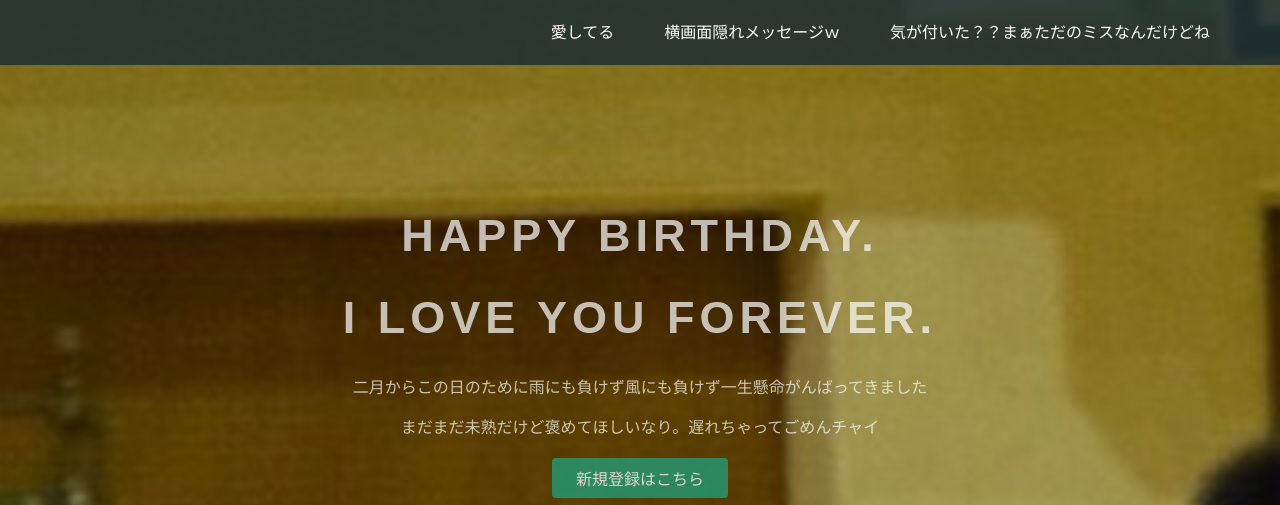
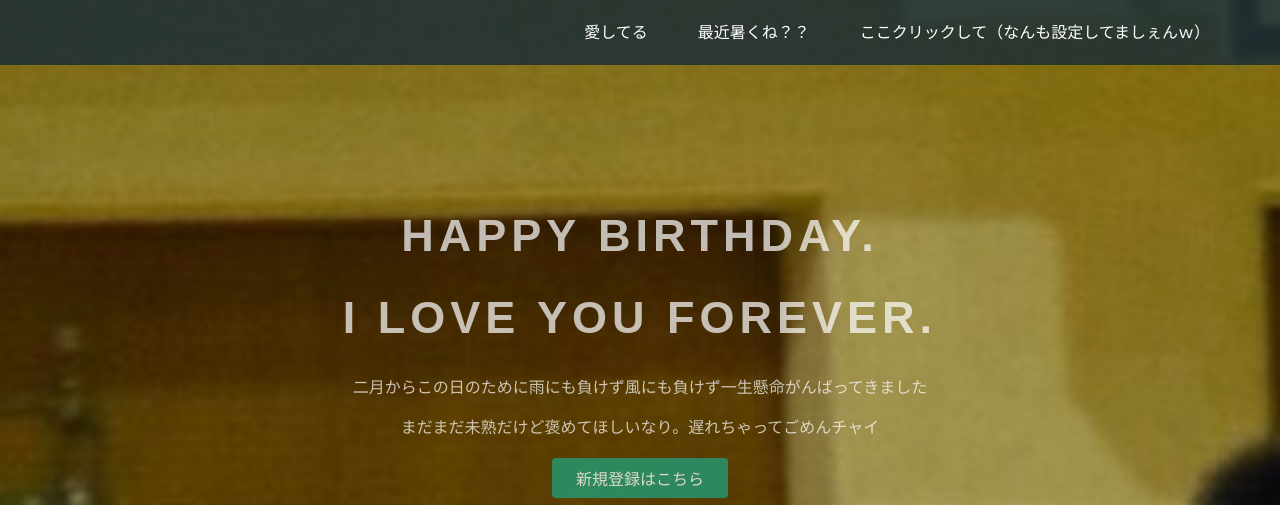
Before and after one commit to 3Piroro3/happybirthth.github.io, a plain HTML site: page index.html in a window 1280 px wide. Shown: the top 505 px of the page. Drawn offline with Linux system fonts and the light colour scheme.

Commit message:
Update index.html

```diff
--- a/index.html
+++ b/index.html
@@ -17,8 +17,8 @@
         <a href="#" class="menu-icon"><span class="fa fa-bars"></span></a>
         <div class="header-right">
           <a href="#">愛してる</a>
-          <a href="#">横画面隠れメッセージｗ</a>
-          <a href="#" class="login">気が付いた？？まぁただのミスなんだけどね</a>
+          <a href="#">最近暑くね？？</a>
+          <a href="#" class="login">ここクリックして（なんも設定してましぇんｗ）</a>
         </div>
       </div>
     </header>
```
